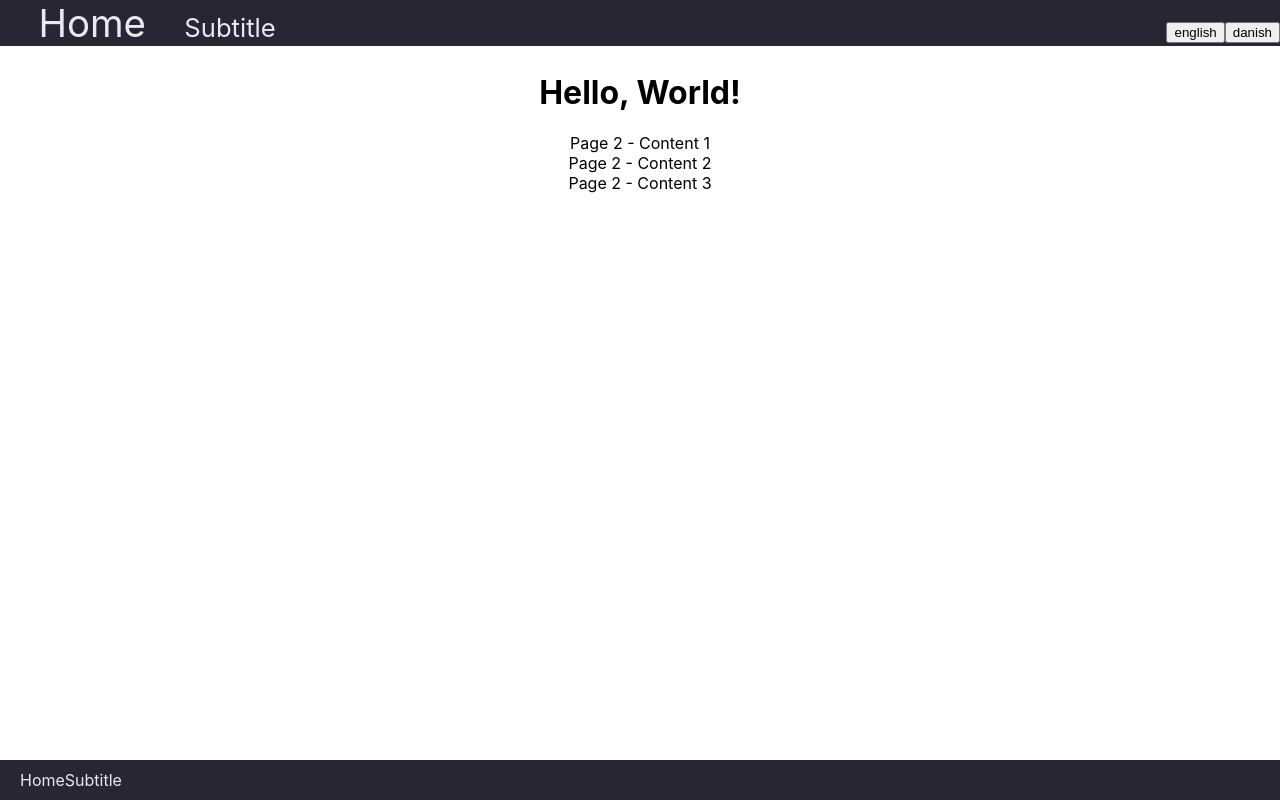
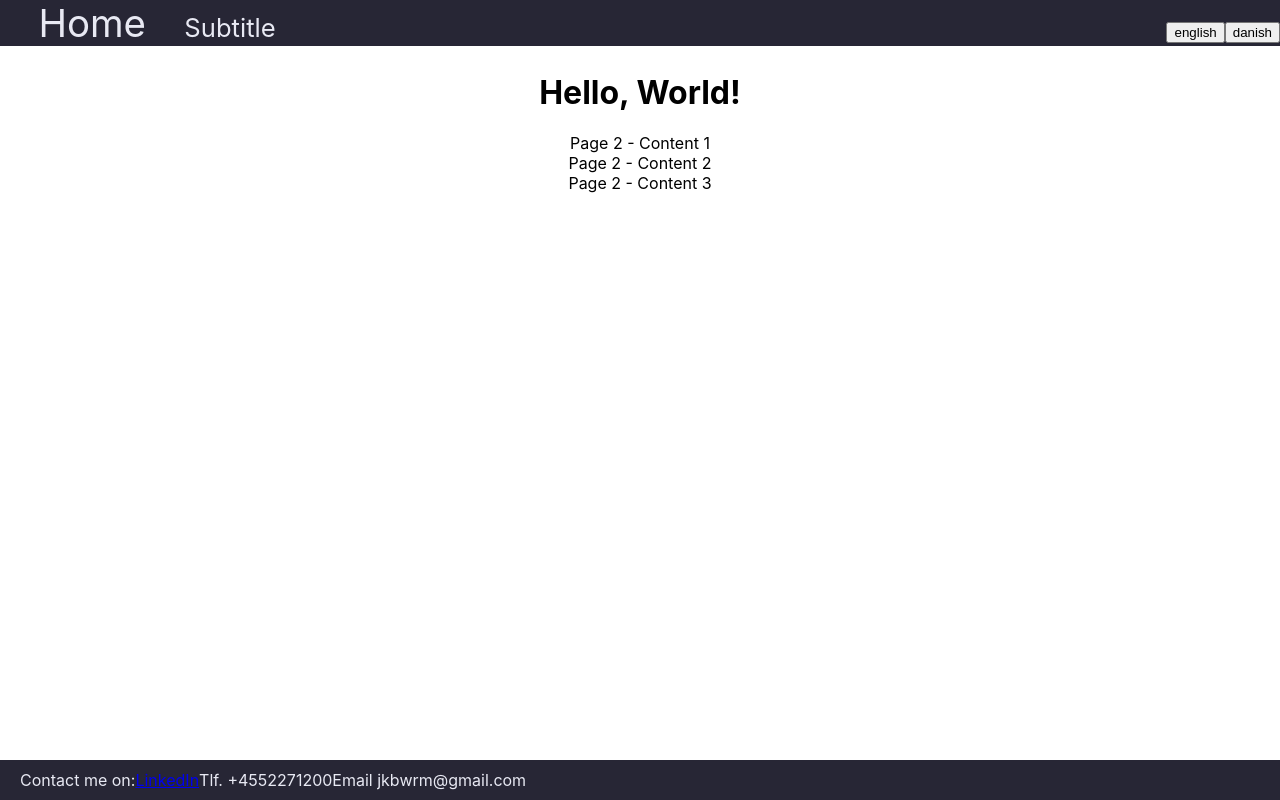
Before and after one commit to Jakob-worm/CVWebside, a React (Create React App) app: page / in a window 1280 px wide. Built offline with nearby package versions, Linux system fonts and the light colour scheme.

Commit message:
Added elements to buttombar

```diff
--- a/src/ContactMeBar/ContactMeBar.js
+++ b/src/ContactMeBar/ContactMeBar.js
@@ -7,10 +7,12 @@ function ContactMeBar () {
   const { t } = useTranslation()
   return (
         <div className="BottomBar">
-            <div className="ContactMe-Text">{t('home')}</div>
-            <div className="ContactMe-LinkedIn">Subtitle</div>
-            <div className="ContactMe-Phone"> </div>
-            <div className="ContactMe-Mail"> </div>
+            <div className="ContactMe-Text">{t('ContactMeText')}</div>
+            <a href="https://www.linkedin.com/in/jakob-worm-717720267/" target="_blank" rel="noopener noreferrer">
+                <div className="ContactMe-LinkedIn">LinkedIn</div>
+            </a>
+            <div className="ContactMe-Phone"> Tlf. +4552271200</div>
+            <div className="ContactMe-Mail"> Email jkbwrm@gmail.com </div>
         </div>
   )
 }
--- a/src/css/ContactMeBar.css
+++ b/src/css/ContactMeBar.css
@@ -12,3 +12,7 @@
     left: 0;
     z-index: 1000;
 }
+
+.ContactMe-Text {
+    color: rgba(232, 233, 243, 1);
+}
--- a/src/i18n.js
+++ b/src/i18n.js
@@ -9,7 +9,8 @@ const resources = {
       greeting: 'Hello, World!',
       home: 'Home',
       AboutMeTitle: 'About me',
-      AboutMeContent: 'Textual description of me as a person'
+      AboutMeContent: 'Textual description of me as a person',
+      ContactMeText: 'Contact me on:'
       // Add more translations here
     }
   },
@@ -18,7 +19,8 @@ const resources = {
       greeting: 'Hej, Verden!',
       home: 'Hjem',
       AboutMeTitle: 'Om mig',
-      AboutMeContent: 'En beskrivlse af mig som person'
+      AboutMeContent: 'En beskrivlse af mig som person',
+      ContactMeText: 'Kontakt mig på:'
       // Add more translations here
     }
   }
```
